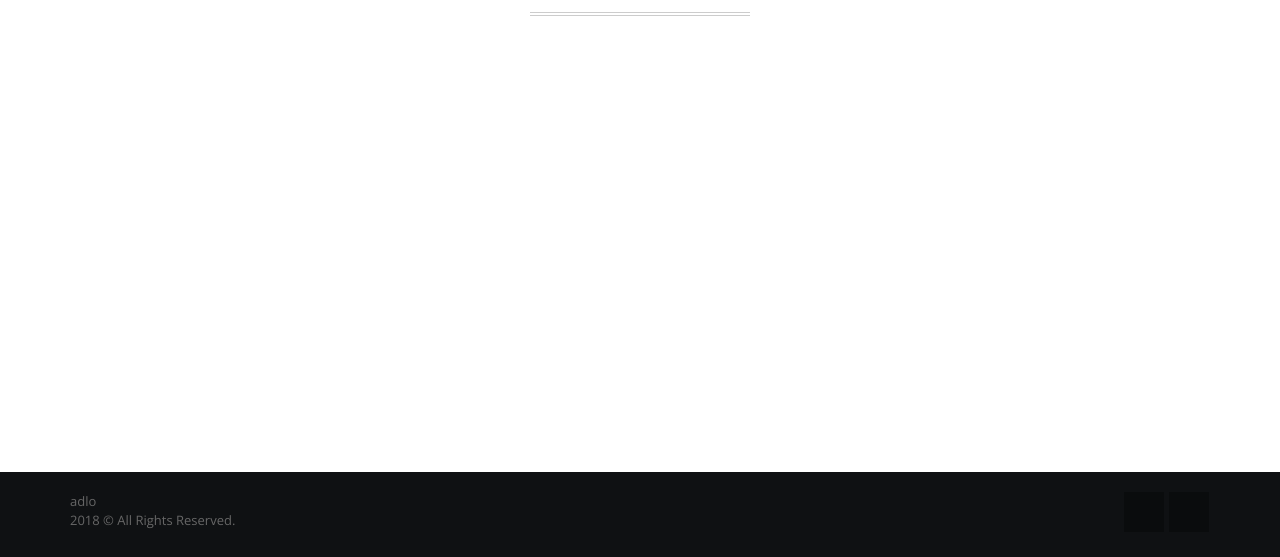
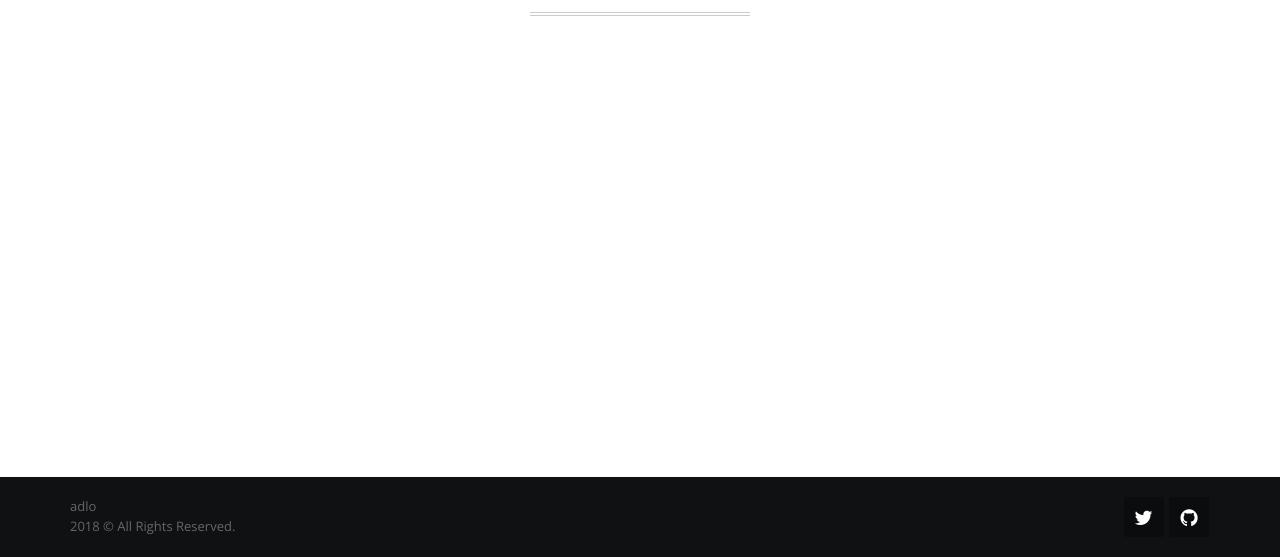
Before and after one commit to adlocode/adlocode.github.io, a plain HTML site: page index.html in a window 1280 px wide. Shown: the part 243-800 px from the top of the page. Drawn offline with nearby package versions, Linux system fonts and the light colour scheme.

Commit message:
Add links

```diff
--- a/index.html
+++ b/index.html
@@ -145,8 +145,8 @@
         </div>
 
         <div class="col-md-6 text-right">
-              <a href="#" class="social fa fa-you can add links in your config file" target="_blank"></a>
-              <a href="#" class="social fa fa-another social link" target="_blank"></a>
+              <a href="https://twitter.com/adlocode" class="social fa fa-twitter" target="_blank"></a>
+              <a href="https://github.com/adlocode" class="social fa fa-github" target="_blank"></a>
         </div>
 
     </div>
```
